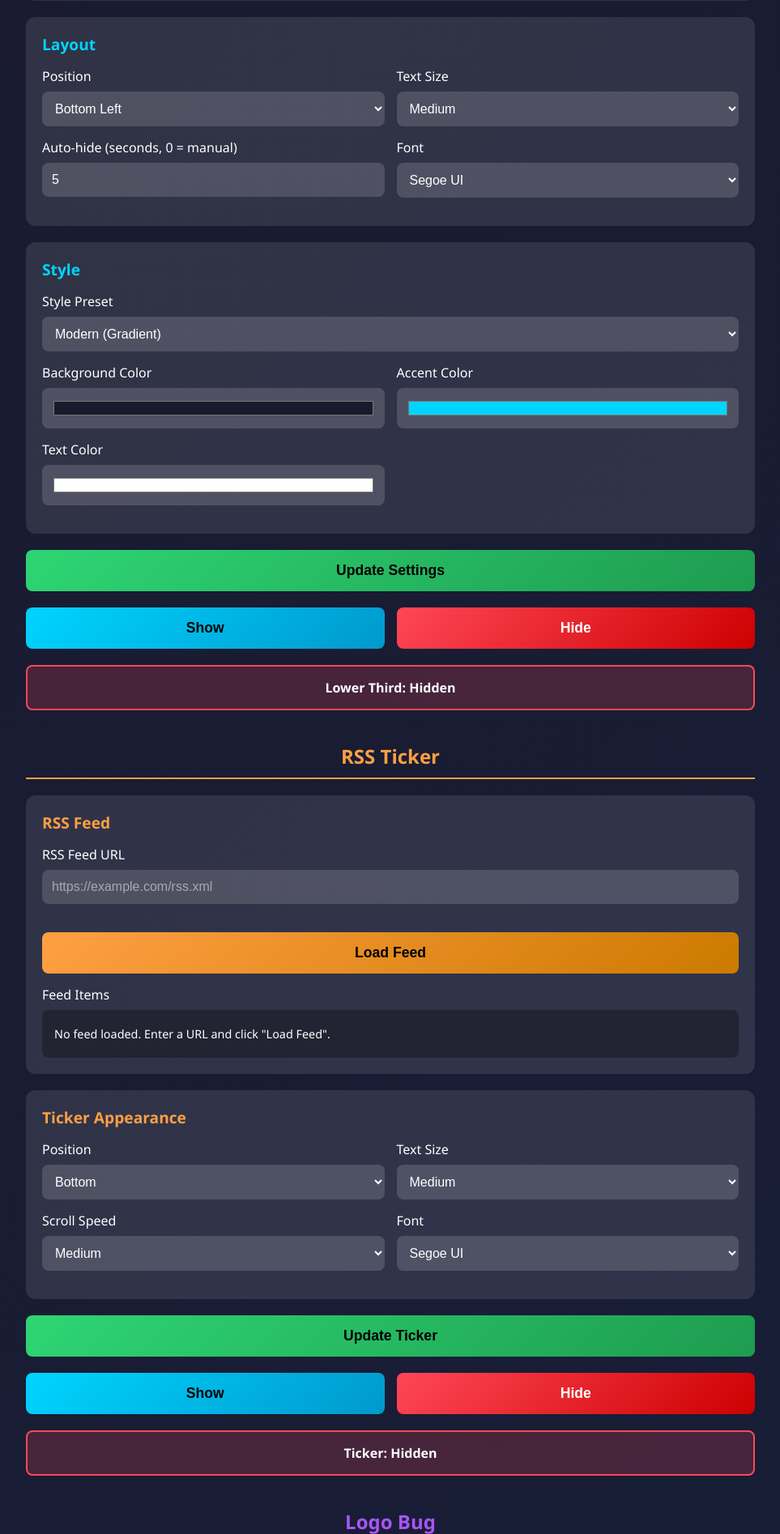
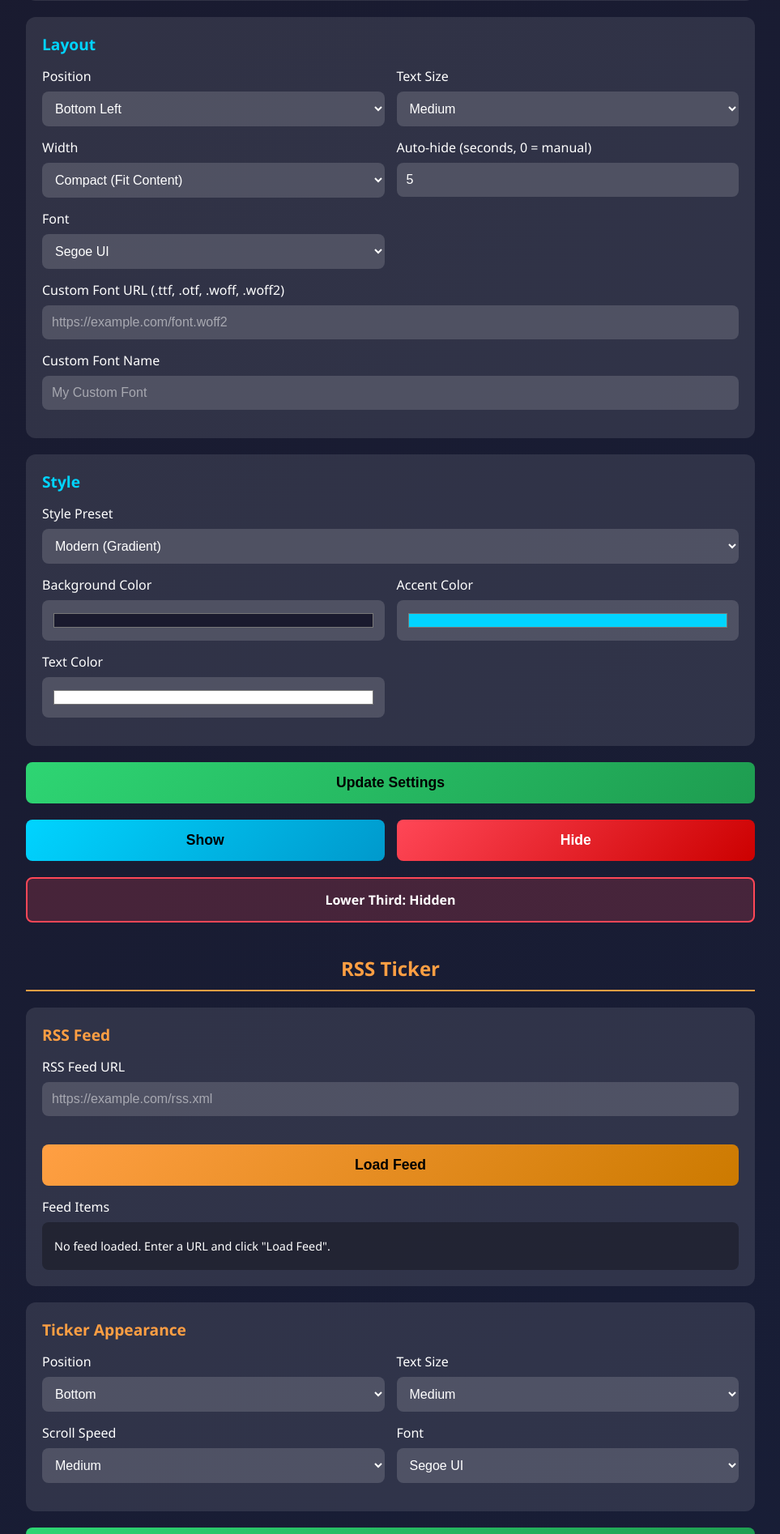
Before and after one commit to soundiesam/DemoHTML-, a Flask app: page / in a window 1280 px wide. Shown: the part 700-2594 px from the top of the page at 81% size, without its empty margins (158-1121 px from the left). Run offline with Flask 3, Linux system fonts and the light colour scheme; some libraries are stand-ins or nearby versions.

Commit message:
Add options for lower third width and custom font uploads
Introduce a selectable width option for the lower third element and the ability to upload and use custom fonts via a URL, updating HTML, CSS, and Python files.

Replit-Commit-Author: Agent
Replit-Commit-Session-Id: 5fd71815-a34b-44c1-b93e-6c1766c2f0d8
Replit-Commit-Checkpoint-Type: full_checkpoint
Replit-Commit-Event-Id: 0cf03286-e7c1-4f24-b3e6-e233bbee769a
Replit-Commit-Screenshot-Url: https://storage.googleapis.com/screenshot-production-us-central1/39d41133-4781-4460-af0a-cdcad143572d/5fd71815-a34b-44c1-b93e-6c1766c2f0d8/rcVJ6uE
Replit-Helium-Checkpoint-Created: true

```diff
--- a/main.py
+++ b/main.py
@@ -15,8 +15,11 @@ lower_third_state = {
     'position': 'bottom-left',
     'textSize': 'medium',
     'font': 'Segoe UI',
+    'customFontUrl': '',
+    'customFontName': '',
     'duration': 5,
     'style': 'modern',
+    'width': 'compact',
     'bgColor': '#1a1a2e',
     'accentColor': '#00d4ff',
     'textColor': '#ffffff',
@@ -276,7 +279,7 @@ def http_lt_hide():
 @app.route('/api/lowerthird/update')
 def http_lt_update():
     global lower_third_state
-    for key in ['line1', 'line2', 'position', 'textSize', 'font', 'style', 'bgColor', 'accentColor', 'textColor', 'imageUrl', 'imageShape']:
+    for key in ['line1', 'line2', 'position', 'textSize', 'font', 'customFontUrl', 'customFontName', 'style', 'width', 'bgColor', 'accentColor', 'textColor', 'imageUrl', 'imageShape']:
         if request.args.get(key):
             lower_third_state[key] = request.args.get(key)
     if request.args.get('duration'):
--- a/templates/control.html
+++ b/templates/control.html
@@ -328,9 +328,18 @@
             </div>
             <div class="row">
                 <div>
+                    <label for="ltWidth">Width</label>
+                    <select id="ltWidth">
+                        <option value="compact">Compact (Fit Content)</option>
+                        <option value="full">Full Screen Width</option>
+                    </select>
+                </div>
+                <div>
                     <label for="duration">Auto-hide (seconds, 0 = manual)</label>
                     <input type="number" id="duration" value="5" min="0" max="60">
                 </div>
+            </div>
+            <div class="row">
                 <div>
                     <label for="ltFont">Font</label>
                     <select id="ltFont">
@@ -344,9 +353,15 @@
                         <option value="Impact">Impact</option>
                         <option value="Comic Sans MS">Comic Sans MS</option>
                         <option value="Courier New">Courier New</option>
+                        <option value="custom">Custom Font (URL below)</option>
                     </select>
                 </div>
+                <div></div>
             </div>
+            <label for="ltCustomFontUrl">Custom Font URL (.ttf, .otf, .woff, .woff2)</label>
+            <input type="url" id="ltCustomFontUrl" placeholder="https://example.com/font.woff2">
+            <label for="ltCustomFontName">Custom Font Name</label>
+            <input type="text" id="ltCustomFontName" placeholder="My Custom Font">
         </div>
 
         <div class="control-group cyan">
@@ -672,7 +687,10 @@
             document.getElementById('position').value = state.position;
             document.getElementById('textSize').value = state.textSize;
             document.getElementById('duration').value = state.duration;
+            document.getElementById('ltWidth').value = state.width || 'compact';
             document.getElementById('ltFont').value = state.font || 'Segoe UI';
+            document.getElementById('ltCustomFontUrl').value = state.customFontUrl || '';
+            document.getElementById('ltCustomFontName').value = state.customFontName || '';
             document.getElementById('ltStyle').value = state.style || 'modern';
             document.getElementById('ltBgColor').value = state.bgColor || '#1a1a2e';
             document.getElementById('ltAccentColor').value = state.accentColor || '#00d4ff';
@@ -692,7 +710,10 @@
                     position: document.getElementById('position').value,
                     textSize: document.getElementById('textSize').value,
                     duration: parseInt(document.getElementById('duration').value),
+                    width: document.getElementById('ltWidth').value,
                     font: document.getElementById('ltFont').value,
+                    customFontUrl: document.getElementById('ltCustomFontUrl').value,
+                    customFontName: document.getElementById('ltCustomFontName').value,
                     style: document.getElementById('ltStyle').value,
                     bgColor: document.getElementById('ltBgColor').value,
                     accentColor: document.getElementById('ltAccentColor').value,
```
Also changed, not shown: templates/display.html (+54 -2 lines).
